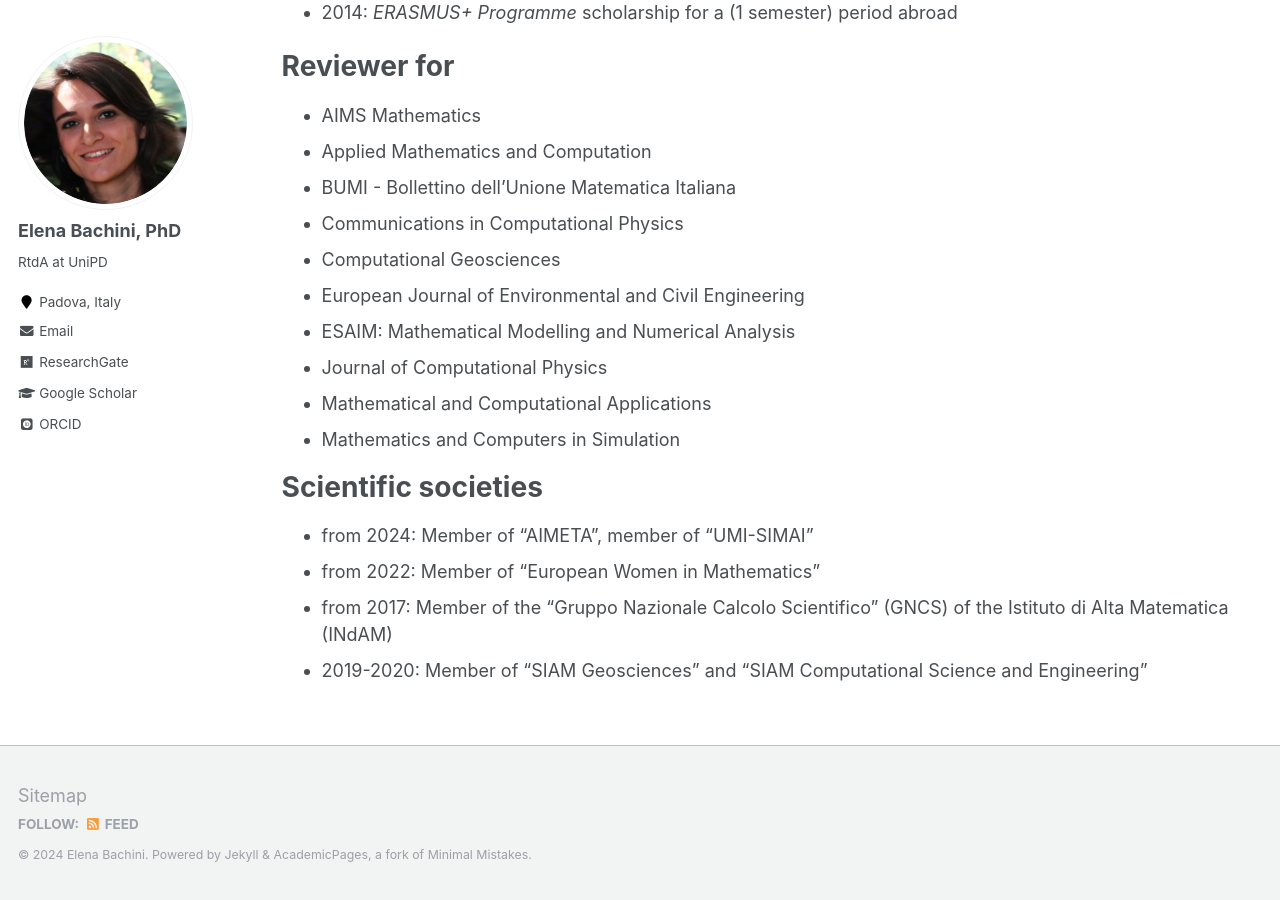
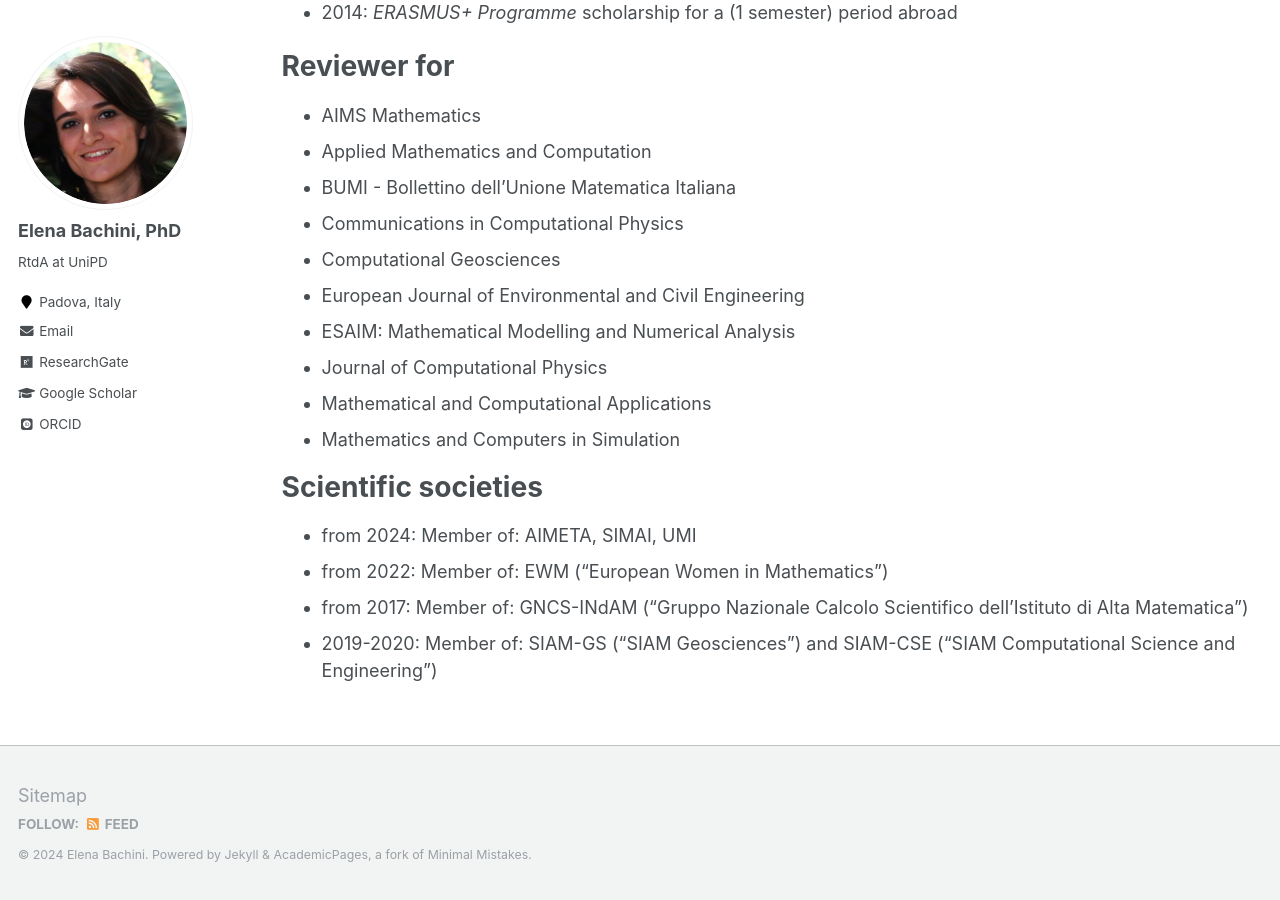
Before and after one commit to elenabachini/elenabachini.github.io, a Jekyll site: the page built from _pages/cv.md, in a window 1280 px wide and 900 px high, scrolled down 1840 px. Built offline with Jekyll 4.4.1, drawn with Linux system fonts in a browser that asks for light colours; some web fonts are replaced; some of the changed text lies outside the part shown.

Commit message:
minor updates

```diff
--- a/_pages/cv.md
+++ b/_pages/cv.md
@@ -86,7 +86,7 @@ Reviewer for
 
 Scientific societies
 =====
-* from 2024: Member of "AIMETA", member of "UMI-SIMAI"
-* from 2022: Member of "European Women in Mathematics"
-* from 2017: Member of the “Gruppo Nazionale Calcolo Scientifico” (GNCS) of the Istituto di Alta Matematica (INdAM)
-* 2019-2020: Member of “SIAM Geosciences” and “SIAM Computational Science and Engineering”
+* from 2024: Member of: AIMETA, SIMAI, UMI
+* from 2022: Member of: EWM ("European Women in Mathematics")
+* from 2017: Member of: GNCS-INdAM (“Gruppo Nazionale Calcolo Scientifico dell'Istituto di Alta Matematica")
+* 2019-2020: Member of: SIAM-GS ("SIAM Geosciences”) and SIAM-CSE (“SIAM Computational Science and Engineering”)
```
Also changed, not shown: other parts of _pages/cv.md (+1 -1 lines), _pages/publications.md (+1 -1 lines).
